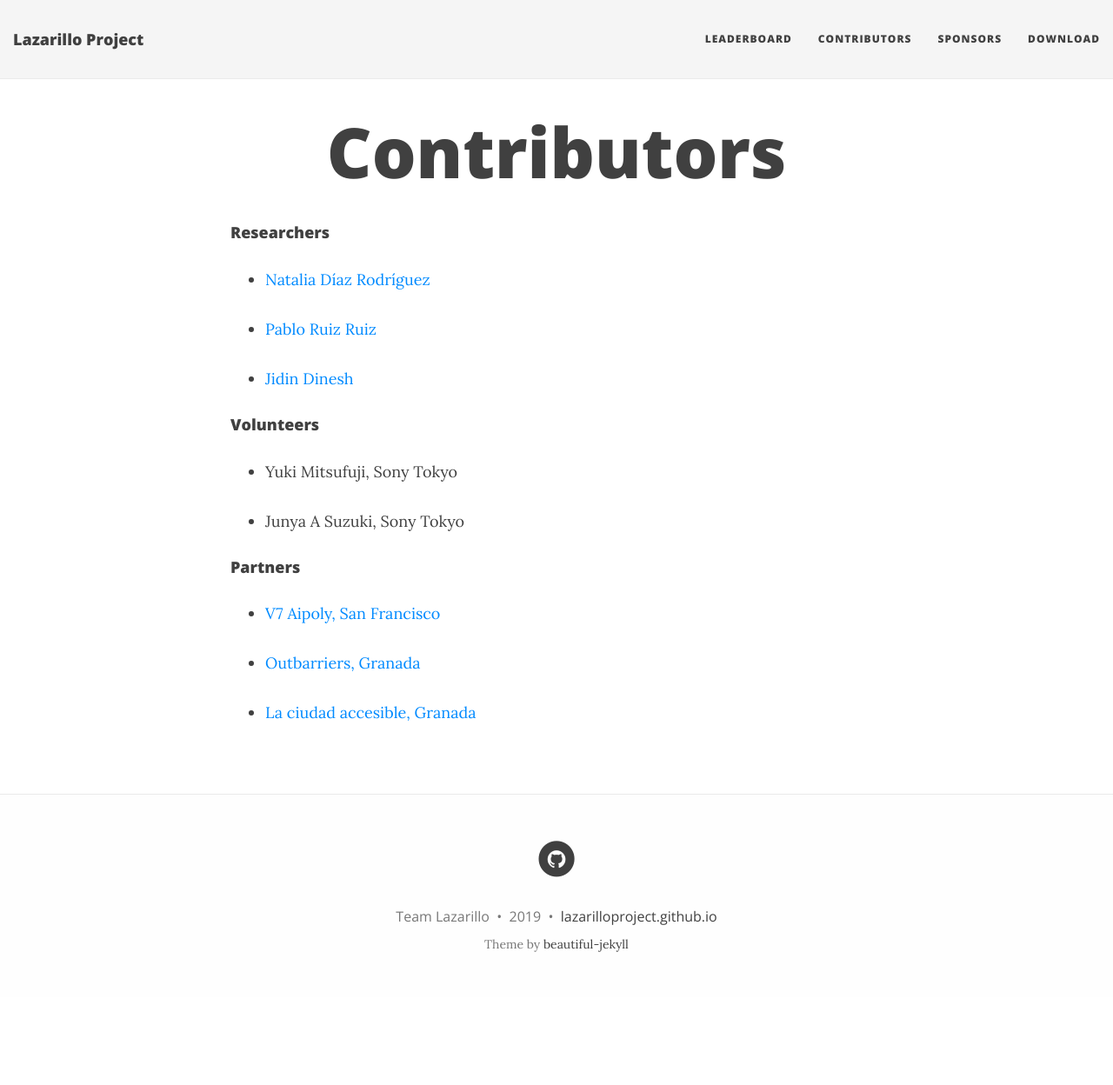
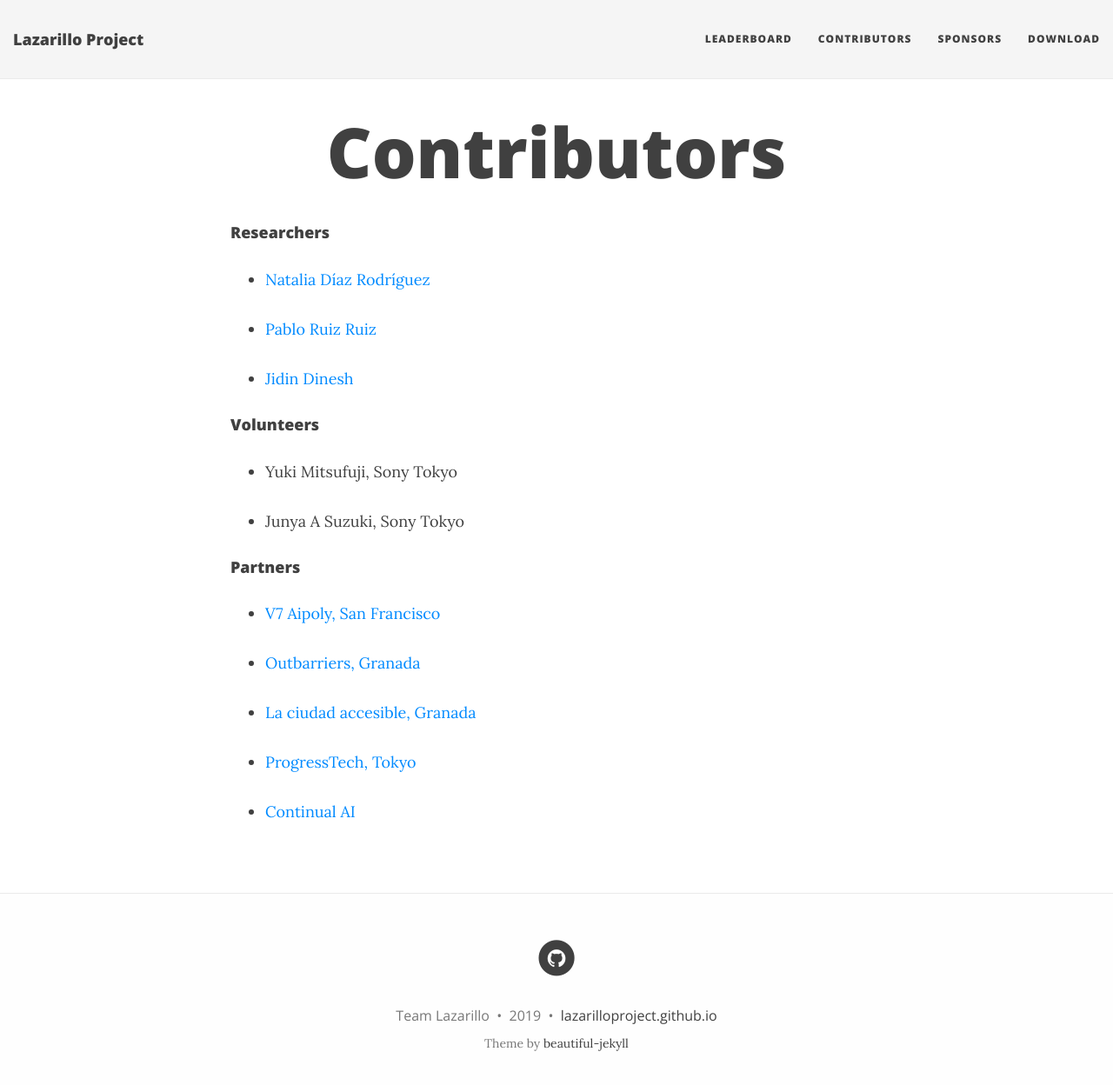
Before and after one commit to lazarilloproject/lazarilloproject.github.io, a Jekyll site: the page built from Contributors.md, in a window 1280 px wide and 1261 px high. Shown: the top 1248 px of the window at 87% size. Built offline with Jekyll 4.4.1, drawn with Linux system fonts in a browser that asks for light colours; nearby versions of some CDN libraries.

Commit message:
Update Contributors.md

```diff
--- a/Contributors.md
+++ b/Contributors.md
@@ -21,3 +21,7 @@ title: Contributors
 * [Outbarriers, Granada](https://outbarriers.com/en/)
 
 * [La ciudad accesible, Granada](http://www.laciudadaccesible.com/donaciones/antonio.html)
+
+* [ProgressTech, Tokyo](https://www.progresstech.jp)
+
+* [Continual AI](http://continualai.org/)
```
